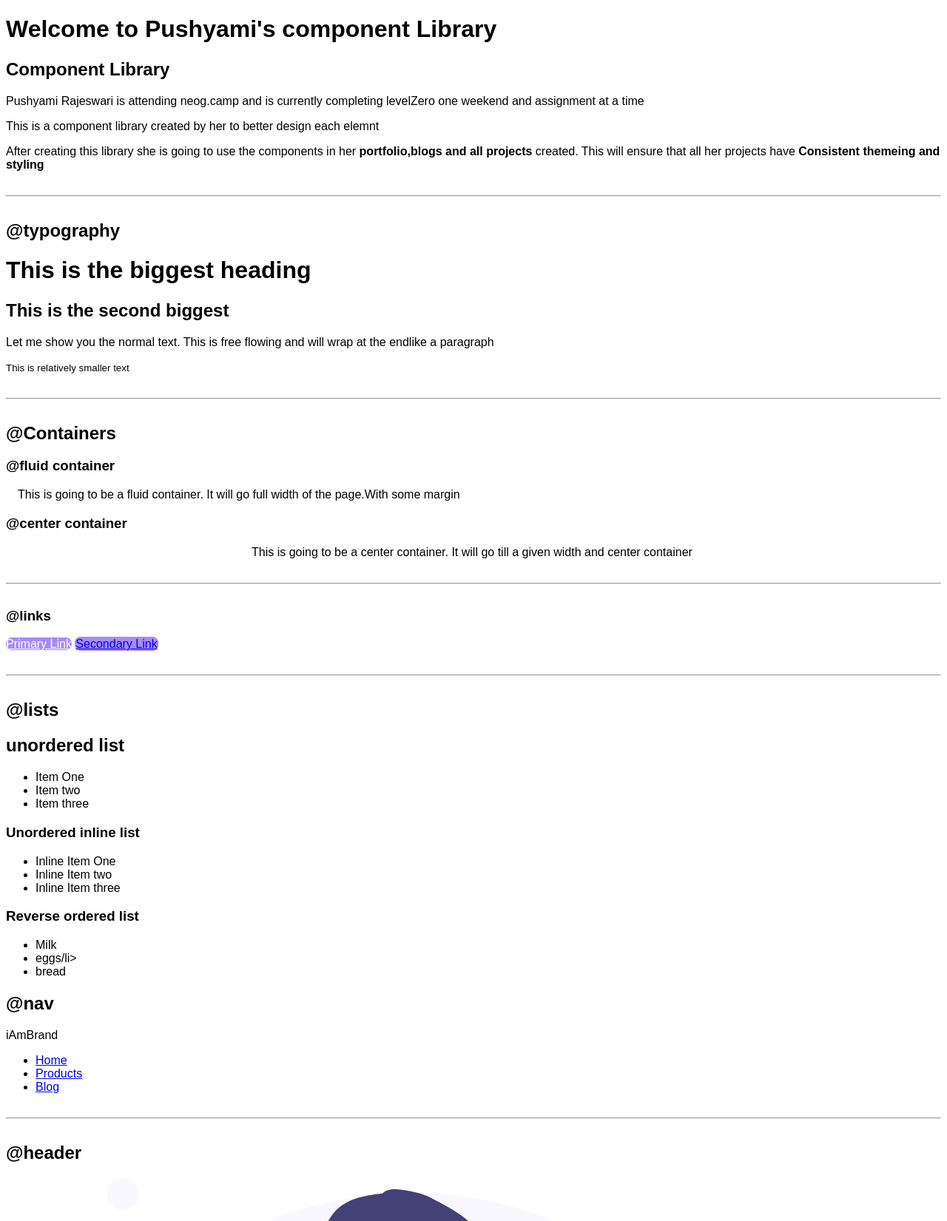
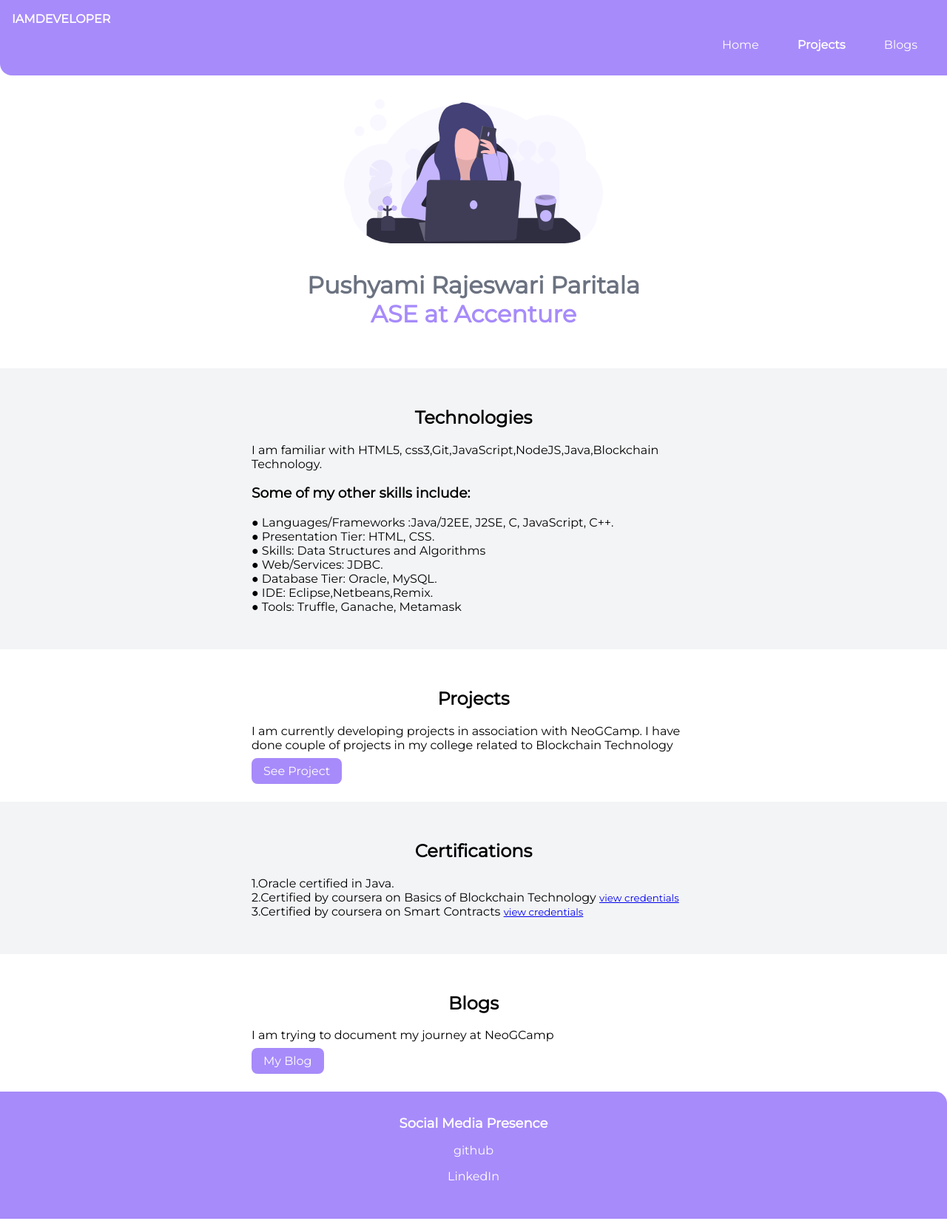
Before and after one commit to pushyamiparitala/MyPortfolio, a plain HTML site: page index.html in a window 1280 px wide. Shown: the top 1651 px of the page at 74% size. Drawn offline with Linux system fonts and the light colour scheme; a web font is replaced by a local one.

Commit message:
feat:Final

```diff
--- a/index.html
+++ b/index.html
@@ -3,79 +3,88 @@
 <head>
     <meta charset="UTF-8">
     <meta http-equiv="X-UA-Compatible" content="IE=edge">
-    <meta name="viewport" content="width=f, initial-scale=1.0">
-    <title>Component Library</title>
-    <link href="styles.css" rel="stylesheet" />
-</head>
+    <meta name="viewport" content="width=device-width, initial-scale=1.0">
+    <title class="uname">Home | Pushyami Rajeswari</title>
+     <link href="styles.css" rel="stylesheet">
+    </head>
 <body>
-    <h1 id="lib-header">Welcome to Pushyami's component Library</h1>
-    <h2>Component Library</h2>
-    <p class="para">Pushyami Rajeswari is attending neog.camp and is currently completing levelZero one weekend and
-         assignment at a time</p>
-    <p>This is a component library created by her to better design
-         each elemnt</p>
-    <p>After creating this library she is going to use the components in her
-        <b>portfolio,blogs and all projects </b>created. This will
-    ensure that all her projects have <b>Consistent themeing and
-        styling</b></p>
-    <hr>
-
-    <h2>@typography</h2>
-    <h1>This is the biggest heading</h1>
-    <h2>This is the second biggest</h2>
-    <p>Let me show you the normal text. This is free flowing and
-    will wrap at the endlike a paragraph </p>
-    <small>This is relatively smaller text</small>
-    <hr>
-    <h2>@Containers</h2>
-    <h3>@fluid container</h3>
-    <div class="container">This is going to be a fluid container. It will go
-        full width of the page.With some margin</div>
-    <h3>@center container</h3>
-    <div class="container container-center">
-        This is going to be a center container. It will go
-            till a given width and center container</div>
-    <hr>
-    <h3>@links</h3>
-    <a class="link link-primary" href="/">Primary Link</a>
-    <a class="link link-secondary" href="/">Secondary Link</a>
-    <hr>
-    <h2>@lists</h2>
-    <h2>unordered list</h2>
-    <ul>
-        <li>Item One</li>
-        <li>Item two</li>
-        <li>Item three</li>
-    </ul>
-    <h3>Unordered inline list</h3>
-
-    <ul>
-        <li>Inline Item One</li>
-        <li>Inline Item two</li>
-        <li>Inline Item three</li>
-
-    </ul>
-    <h3>Reverse ordered list</h3>
-    <ul>
-    <li>Milk</li>
-    <li>eggs/li>
-    <li>bread</li>
-    </ul>
-    <h2>@nav</h2>
-    <nav>
-        <div>iAmBrand</div>
+    <nav class="navigation container">
+        <div class="nav-brand">IAMDEVELOPER</div>
+        <ul class="list-non-bullet nav-pills">
+            <li class="list-item-inline">
+                <a class="link" href="/index.html">Home</a>
+            </li>
+            <li class="list-item-inline">
+                <a class="link link-active" href="/project.html">Projects
+                </a>
+            </li>
+            <li class="list-item-inline">
+                <a class="link" href="/blog.html">Blogs</a>
+            </li>
+        </ul>
+        </nav>
+        <header class="heroine">
+            <img class="heroine-img"  src="images/heroine.svg"/>
+            <h1 class="heroine-heading">Pushyami Rajeswari Paritala <br>
+            <span class="heading-inverted">ASE at Accenture</span>
+            </h1>
+        </header>
+        <section class="section ow">
+            <div class="container container-center">
+                <h1 class="tech">Technologies</h1>
+                <p>I am familiar with HTML5,
+                    css3,Git,JavaScript,NodeJS,Java,Blockchain Technology.</p>
+                    <h3><strong>Some of my other skills include:</strong></h3>
+                  <p>  ● Languages/Frameworks :Java/J2EE, J2SE, C, JavaScript, C++.<br>
+                    ● Presentation Tier: HTML, CSS.<br>
+                    ● Skills: Data Structures and Algorithms<br>
+                    ● Web/Services: JDBC.<br>
+                    ● Database Tier: Oracle, MySQL. <br>
+                    ● IDE: Eclipse,Netbeans,Remix. <br>
+                    ● Tools: Truffle, Ganache, Metamask</p>
+            </div>
+        </section>
+        <section class="section">
+            <div class="container container-center">
+                <h1 class="proj">Projects</h1>
+                <p>I am currently developing projects in association with NeoGCamp.
+                    I have done couple of projects in my college related to
+                    Blockchain Technology
+                </p>
+                <a class="link link-primary" href="/project.html">See Project</a>
+            </div>
+        </section>
+        <section class="section ow">
+            <div class="container container-center">
+                <h1>Certifications</h1>
+                <p>
+                    1.Oracle certified in Java.<br>
+                    2.Certified by coursera on Basics of Blockchain Technology <small><a href="https://www.coursera.org/account/accomplishments/verify/424XAW2WX4W7"> view credentials</small></a> <br>
+                    3.Certified by coursera on Smart Contracts <small> <a href="https://www.coursera.org/account/accomplishments/certificate/7DQZ5VJZ7BTS"> view credentials </small></a><br> </p>
+            </div>
+        </section>
+        <section class="section">
+            <div class="container container-center">
+                <h1 class="blog">Blogs</h1>
+                <p>I am trying to document my journey at NeoGCamp</p>
+            <a class="link link-primary" href="/blog.html">My Blog
+            </a>
+        </div>
+        </section>
+      <footer class="footer">
+          <div class="footer-header">
+              Social Media Presence
+          </div>
+          <ul class="Social-links list-non-bullet">
+              <li class="list-item-inline">
+                  <a class="link" href="https://github.com/pushyamiparitala">github</a>
+              </li>
+          </ul>
         <ul>
-        <li><a href="/">Home</a></li>
-        <li><a href="/">Products</a></li>
-        <li><a href="/">Blog</a></li>
+            <li class="list-item-inline">
+                <a class="link" href="https://linkedin.com/pushyamiparitala">LinkedIn</a>
+            </li>
         </ul>
-    </nav>
-    <hr>
-    <h2>@header</h2>
-    <header>
-        <img src="images/heroine.svg"/>
-        <h1>heading inside here</h1>
-    </header>
-<div style="height:30vh;"></div>
+      </footer>
 </body>
 </html>
--- a/styles.css
+++ b/styles.css
@@ -1,22 +1,39 @@
-@import url('https://fonts.googleapis.com/css2?family=Source+Serif+Pro:ital@1&display=swap');
+@import url('https://fonts.googleapis.com/css2?family=Besley&family=Montserrat&family=Parisienne&family=Poppins:ital,wght@0,300;1,900&family=Roboto:wght@300&display=swap');
+/* .uname{
+    font-family: 'Parisienne', cursive;
+} */
 body {
-    font-family: 'Montserrat', Arial, sans-serif;
+    font-family: 'Montserrat', sans-serif;
+    margin: 0px;
 }
 :root{
-   --primary-color:#A78BFA
+   --primary-color:#A78BFA;
+   --off-white : #F3F4F6;
+   --dark-gray : #6B7280;
 }
 hr{
     margin: 2rem 0rem ;
 }
+.margin-md
+{
+    margin: 2rem;
+}
 .container
 {
-    padding-left: 1rem;
-    padding-right: 1rem;
+    padding: 0rem 1rem;
 
 }
 .container-center{
     max-width: 600px;
     margin: auto;
+    /* color: var(--dark-gray); */
+}
+.link{
+    box-sizing: border-box;
+    text-decoration: none;
+    padding: 0.5rem 1rem;
+    margin-top: 5rem ;
+    margin-bottom: 1rem;
 }
 .link-primary
 {
@@ -31,3 +48,102 @@ hr{
     border:1px solid var(--primary-color) ;
 
 }
+.list-non-bullet {
+    list-style: none;
+}
+.list-item-inline
+{
+    display:inline;
+    padding:0rem 0.5rem;
+}
+.navigation {
+    background-color: var(--primary-color);
+    color: white;
+    padding: 1rem;
+    border-bottom-left-radius: 1rem;
+}
+.navigation .nav-brand {
+    font-weight: bold;
+}
+.navigation .nav-pills
+{
+    text-align: right;
+}
+.navigation .link{
+    color: white;
+}
+.navigation .link-active {
+    font-weight: bold;
+}
+.heroine {
+    padding: 2rem;
+}
+.heroine .heroine-img
+{
+    max-width: 350px;
+    display: block;
+    margin: auto;
+}
+.heroine .heroine-heading
+{
+    text-align: center;
+    padding-top: 1rem;
+    color: var(--dark-gray);
+}
+.heroine .heroine-heading .heading-inverted {
+    color: var(--primary-color);
+}
+.block {
+    padding: 2rem;
+}
+
+.section {
+    padding: 2rem;
+}
+.section h1{
+    text-align: center;
+}
+/* .section .section-ow
+{
+    color: var(--primary-color);
+}
+ */
+ /* .tech {
+     background-color: var(--primary-color);
+     padding: 0rem;
+     color: white;
+     border-bottom-left-radius: 0rem;
+ }
+ .proj {
+    background-color: var());
+    padding: 0rem;
+    color: white;
+    border-bottom-left-radius: 0rem;
+}
+.blog {
+    background-color: var(--primary-color);
+    padding: 0rem;
+    color: white;
+    border-bottom-left-radius: 0rem;
+} */
+
+.ow {
+    background-color: var(--off-white);
+}
+.footer {
+    background-color: var(--primary-color);
+    padding: 2rem 1rem;
+    text-align: center;
+    color:white;
+    border-top-right-radius: 1rem;
+}
+.footer .link{
+    color:white;
+}
+.footer .footer-header{
+    font-weight: bold;
+    font-size: large;
+}
+.footer ul{
+    padding-inline-start: 0px;
+}
```
Also changed, not shown: blockchain.html (added, +25 -0 lines), blog.html (added, +30 -0 lines), component.html (added, +80 -0 lines), project.html (added, +50 -0 lines), block.svg (added).
